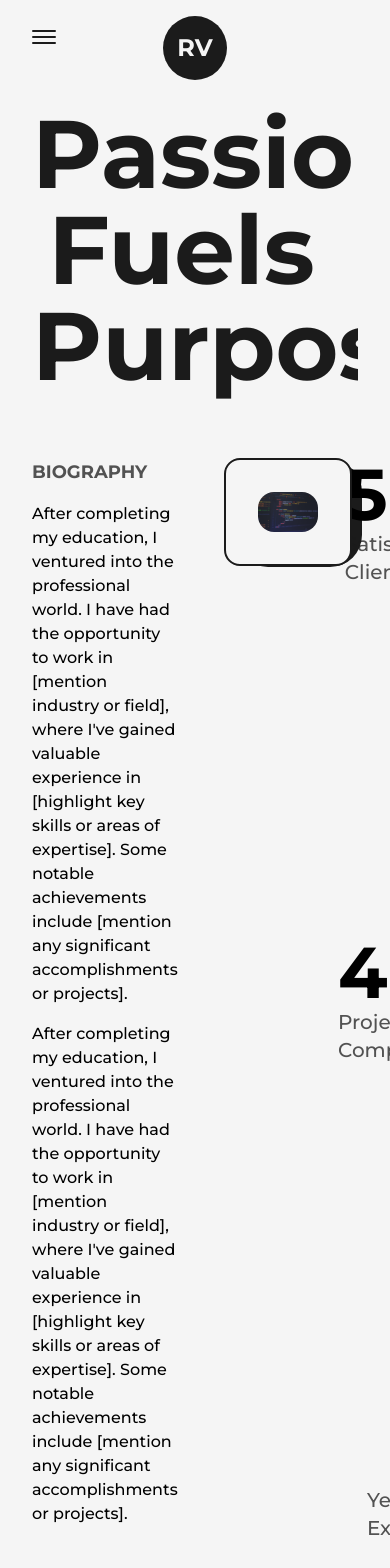
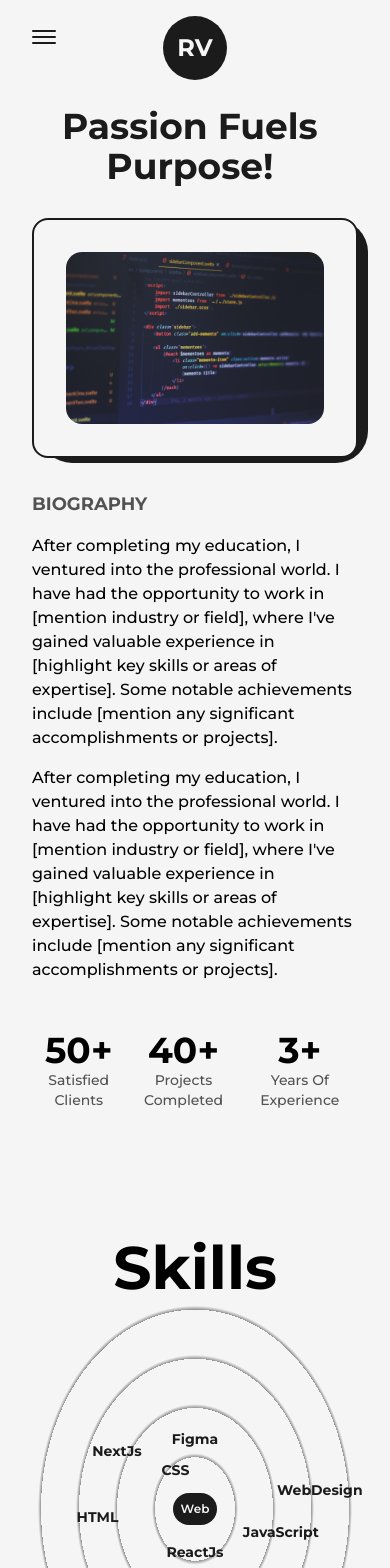
Before and after one commit to 01rohanv/my_portfolio, a Next.js app: page /about in a window 390 px wide. Shown: the top 1568 px of the page. Built offline with nearby package versions, Linux system fonts and the light colour scheme.

Commit message:
skills responsiveness done

```diff
--- a/app/about/page.js
+++ b/app/about/page.js
@@ -42,9 +42,12 @@
       </Head>
       <main className="flex w-full flex-col items-center justify-center dark:text-light">
         <Layout className="pt-16">
-          <AnimatedText text="Passion Fuels Purpose!" className="mb-16" />
-          <div className="grid w-full grid-cols-8 gap-16">
-            <div className="col-span-3 flex flex-col items-start justify-start">
+          <AnimatedText
+            text="Passion Fuels Purpose!"
+            className="mb-16 lg:!text-7xl sm:!text-6xl xs:!text-4xl sm:mb-8"
+          />
+          <div className="grid w-full grid-cols-8 gap-16 sm:gap-8">
+            <div className="col-span-3 flex flex-col items-start justify-start xl:col-span-4 md:order-2 md:col-span-8">
               <h2 className="mb-4 text-lg font-bold uppercase text-dark/75 dark:text-light/75">
                 Biography
               </h2>
@@ -63,7 +66,10 @@
                 include [mention any significant accomplishments or projects].
               </p>
             </div>
-            <div className="col-span-3 relative h-max rounded-2xl border-2 border-solid border-dark bg-light p-8 dark:bg-dark dark:border-light">
+            <div
+              className="col-span-3 relative h-max rounded-2xl border-2 border-solid border-dark bg-light p-8 dark:bg-dark dark:border-light xl:col-span-4
+            md:order-1 md:col-span-8"
+            >
               <div className="absolute top-0 -right-3 -z-10 w-[102%] h-[103%] rounded-[2rem] bg-dark dark:bg-light" />
               <Image
                 src={profilePic}
@@ -73,28 +79,37 @@
                 sizes="(max-width:768px) 100vw ,(max-width:1200px) 50vw,33vw"
               />
             </div>
-            <div className="col-span-2 flex flex-col items-end justify-between">
-              <div className="flex flex-col items-end justify-center">
-                <span className="inline-block text-7xl font-bold">
+            <div className="col-span-2 flex flex-col items-end justify-between xl:col-span-8 xl:flex-row xl:items-center md:order-3">
+              <div className="flex flex-col items-end justify-center xl:items-center">
+                <span className="inline-block text-7xl font-bold md:text-6xl sm:text-5xl xs:text-4xl">
                   <AnimatedNumbers value={50} />+
                 </span>
-                <h2 className="text-xl font-medium capitalize text-dark/75 dark:text-light/75">
+                <h2
+                  className="text-xl font-medium capitalize text-dark/75 dark:text-light/75
+                xl:text-center md:text-lg sm:text-base xs:text-sm"
+                >
                   satisfied clients
                 </h2>
               </div>
-              <div className="flex flex-col items-end justify-center">
-                <span className="inline-block text-7xl font-bold">
+              <div className="flex flex-col items-end justify-center xl:items-center">
+                <span className="inline-block text-7xl font-bold md:text-6xl sm:text-5xl xs:text-4xl">
                   <AnimatedNumbers value={40} />+
                 </span>
-                <h2 className="text-xl font-medium capitalize text-dark/75 dark:text-light/75">
+                <h2
+                  className="text-xl font-medium capitalize text-dark/75 dark:text-light/75
+                 xl:text-center md:text-lg sm:text-base xs:text-sm"
+                >
                   projects completed
                 </h2>
               </div>
-              <div className="flex flex-col items-end justify-center">
-                <span className="inline-block text-7xl font-bold">
+              <div className="flex flex-col items-end justify-center xl:items-center">
+                <span className="inline-block text-7xl font-bold md:text-6xl sm:text-5xl xs:text-4xl">
                   <AnimatedNumbers value={3} />+
                 </span>
-                <h2 className="text-xl font-medium capitalize text-dark/75 dark:text-light/75">
+                <h2
+                  className="text-xl font-medium capitalize text-dark/75 dark:text-light/75
+                 xl:text-center md:text-lg sm:text-base xs:text-sm"
+                >
                   years of experience
                 </h2>
               </div>
--- a/app/components/Skills.jsx
+++ b/app/components/Skills.jsx
@@ -5,7 +5,8 @@
   return (
     <motion.div
       className="flex items-center justify-center rounded-full font-semibold bg-dark text-light py-3 px-6 shadow-dark cursor-pointer absolute
-      dark:text-dark dark:bg-light"
+      dark:text-dark dark:bg-light lg:py-2 lg:px-4 md:text-sm md:py-1.5 md:mx-3 xs:bg-transparent xs:dark:bg-transparent
+      xs:text-dark xs:dark:text-light xs:font-bold"
       whileHover={{ scale: 1.05 }}
       initial={{ x: 0, y: 0 }}
       whileInView={{ x: x, y: y, transition: { duration: 1.5 } }}
@@ -19,10 +20,18 @@
 const Skills = () => {
   return (
     <>
-      <h2 className="font-bold text-8xl mt-64 w-full text-center">Skills</h2>
-      <div className="w-full h-screen relative flex items-center justify-center rounded-full bg-circularLight dark:bg-circularDark">
+      <h2 className="font-bold text-8xl mt-64 w-full text-center md:text-6xl md:mt-32">
+        Skills
+      </h2>
+      <div
+        className="w-full h-screen relative flex items-center justify-center rounded-full bg-circularLight dark:bg-circularDark
+      lg:h-[80vh] sm:h-[60vh] xs:h-[50vh] lg:bg-circularLightLg lg:dark:bg-circularDarkLg
+      md:bg-circularLightMd md:dark:bg-circularDarkMd
+      sm:bg-circularLightSm sm:dark:bg-circularDarkSm"
+      >
         <motion.div
-          className="flex items-center justify-center rounded-full font-semibold bg-dark text-light p-8 shadow-dark cursor-pointer dark:text-dark dark:bg-light"
+          className="flex items-center justify-center rounded-full font-semibold bg-dark text-light p-8 shadow-dark cursor-pointer dark:text-dark dark:bg-light
+          lg:p-6 md:p-4 xs:text-xs xs:p-2"
           whileHover={{ scale: 1.05 }}
         >
           Web
--- a/tailwind.config.js
+++ b/tailwind.config.js
@@ -27,6 +27,18 @@
           " repeating-radial-gradient(rgba(0,0,0,0.4) 2px, #f5f5f5 5px,#f5f5f5 100px);",
         circularDark:
           " repeating-radial-gradient(rgba(255,255,255,0.5) 2px, #1b1b1b 8px,#1b1b1b 100px);",
+        circularLightLg:
+          " repeating-radial-gradient(rgba(0,0,0,0.4) 2px, #f5f5f5 5px,#f5f5f5 80px);",
+        circularDarkLg:
+          " repeating-radial-gradient(rgba(255,255,255,0.5) 2px, #1b1b1b 8px,#1b1b1b 80px);",
+        circularLightMd:
+          " repeating-radial-gradient(rgba(0,0,0,0.4) 2px, #f5f5f5 5px,#f5f5f5 60px);",
+        circularDarkMd:
+          " repeating-radial-gradient(rgba(255,255,255,0.5) 2px, #1b1b1b 6px,#1b1b1b 60px);",
+        circularLightSm:
+          " repeating-radial-gradient(rgba(0,0,0,0.4) 2px, #f5f5f5 5px,#f5f5f5 40px);",
+        circularDarkSm:
+          " repeating-radial-gradient(rgba(255,255,255,0.5) 2px, #1b1b1b 4px,#1b1b1b 40px);",
       },
     },
     screens: {
```
